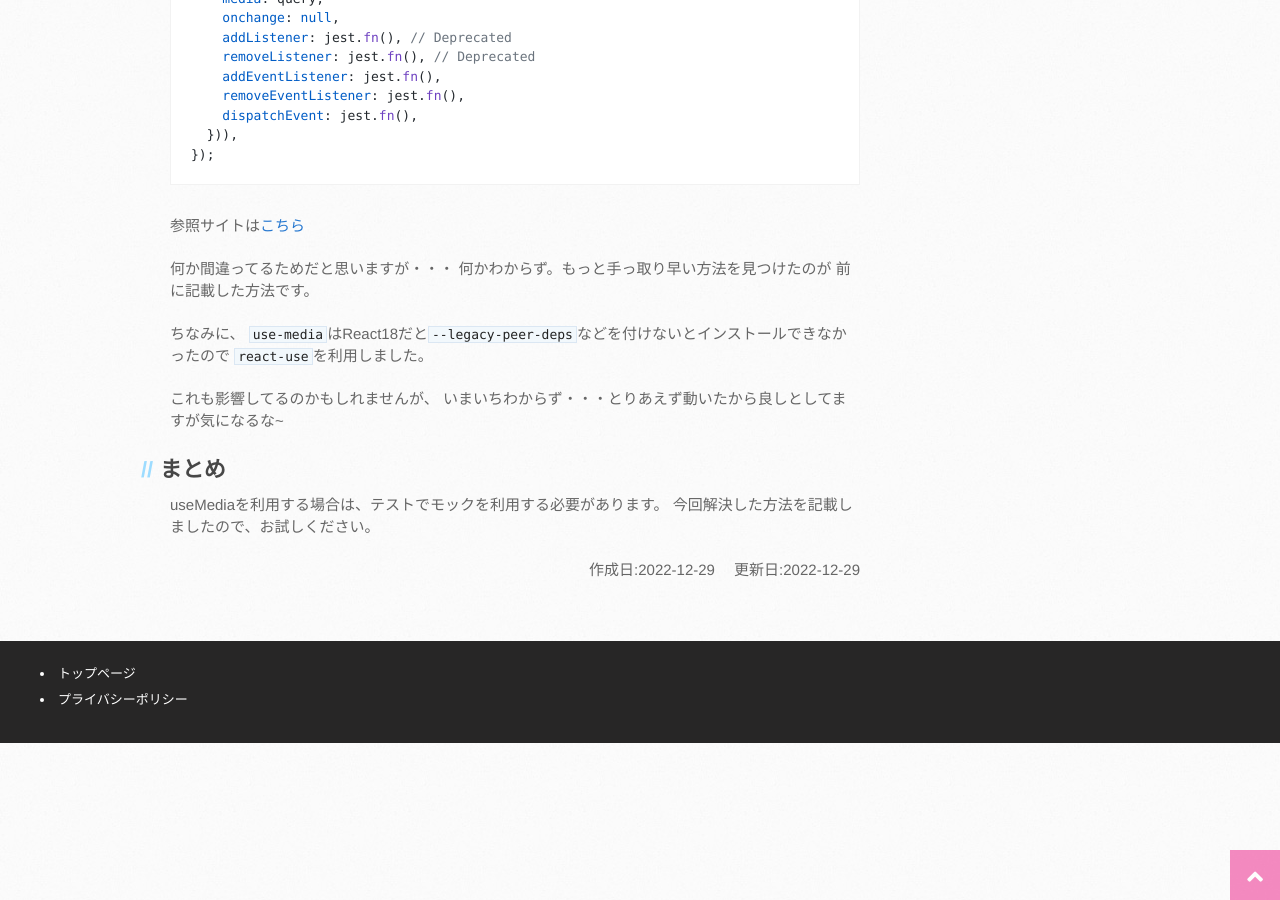
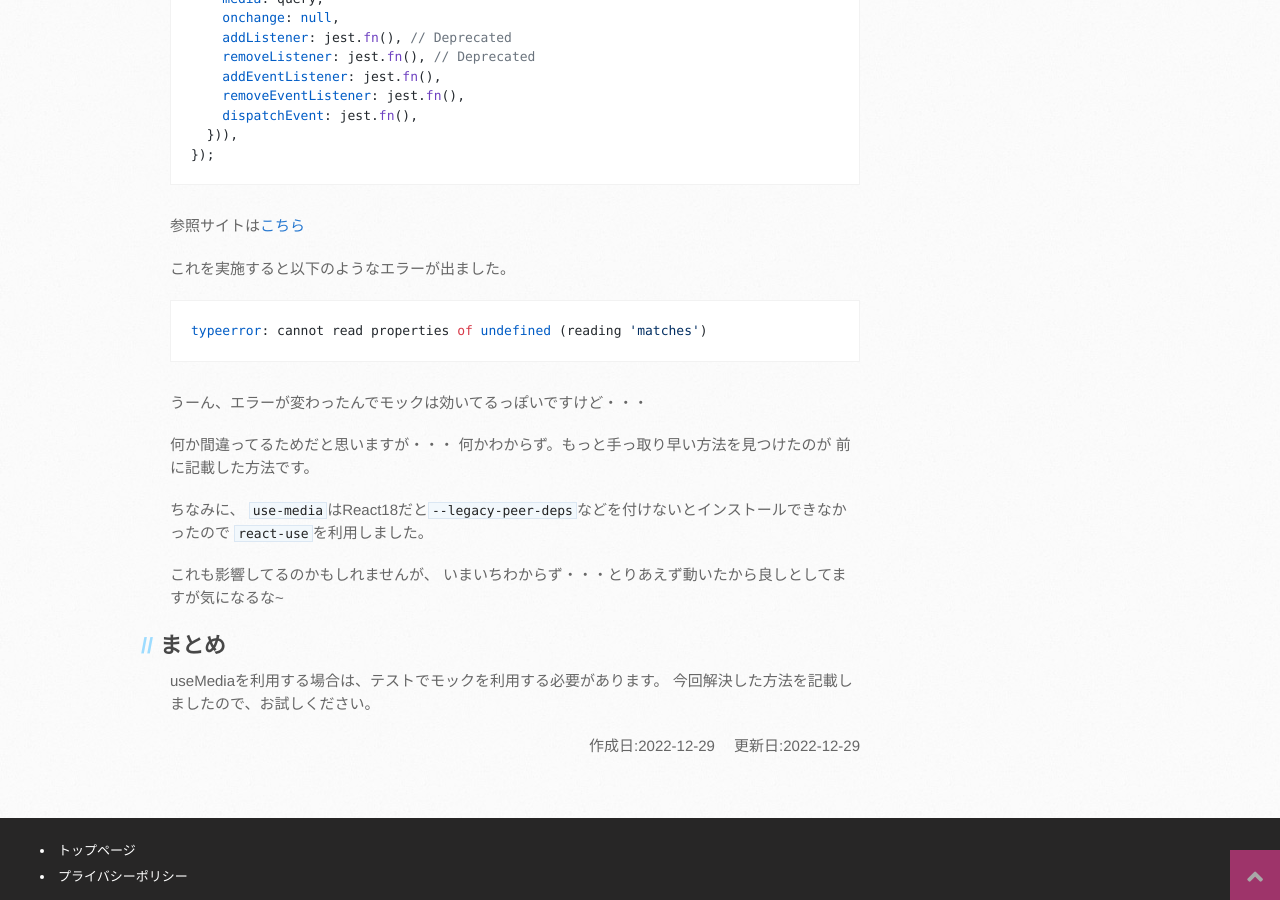
Before and after one commit to mtaketani113/mtaketani113.github.io, a Jekyll site: the page built from it/javascript/useMediaMock.md, in a window 1280 px wide and 900 px high, scrolled down 1266 px. Built offline with Jekyll 4.4.1, drawn with Linux system fonts in a browser that asks for light colours; nearby versions of some CDN libraries; comment, search, counter and statistics services are not loaded; the repository's description, which GitHub fills in, is left out.

Commit message:
エラー内容追記

````diff
--- a/it/javascript/useMediaMock.md
+++ b/it/javascript/useMediaMock.md
@@ -65,6 +65,13 @@ Object.defineProperty(window, 'matchMedia', {
 
 参照サイトは[こちら](https://jestjs.io/docs/manual-mocks#mocking-methods-which-are-not-implemented-in-jsdom)
 
+これを実施すると以下のようなエラーが出ました。
+```TypeScript
+typeerror: cannot read properties of undefined (reading 'matches')
+```
+
+うーん、エラーが変わったんでモックは効いてるっぽいですけど・・・
+
 何か間違ってるためだと思いますが・・・
 何かわからず。もっと手っ取り早い方法を見つけたのが
 前に記載した方法です。
````
